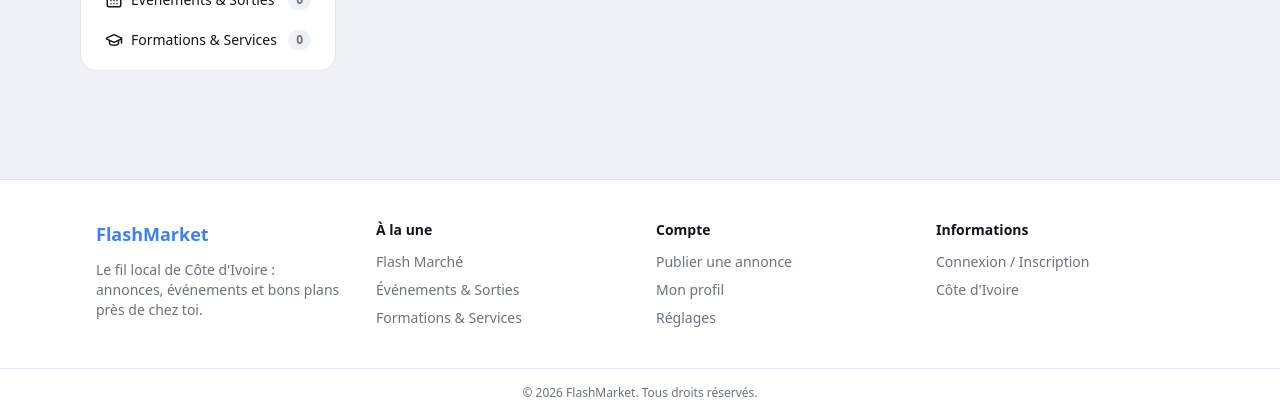
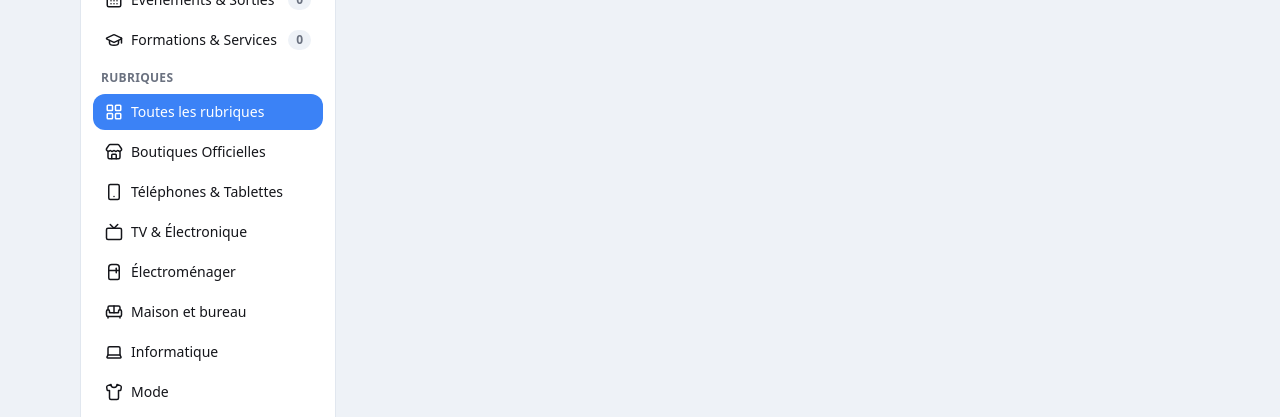
Before and after one commit to Larrhann/flashmarket, a Next.js app: page / in a window 1280 px wide. Shown: the part 383-800 px from the top of the page. Built offline with nearby package versions, Linux system fonts and the light colour scheme; no server answers; the database is empty.

Commit message:
Ajout rubriques (catégories) Jumia-style dans la sidebar et filtrage

```diff
--- a/src/app/api/payments/webhook/route.ts
+++ b/src/app/api/payments/webhook/route.ts
@@ -52,6 +52,7 @@
         .insert({
           user_id: tx.user_id,
           type: payload.type as "flash" | "event" | "formation",
+          categorie: (payload.categorie as string) ?? null,
           titre: payload.titre as string,
           description: (payload.description as string) ?? null,
           prix: (payload.prix as number) ?? null,
--- a/src/components/create/create-form.tsx
+++ b/src/components/create/create-form.tsx
@@ -6,9 +6,9 @@
 import clsx from "clsx";
 import { createClient } from "@/lib/supabase/client";
 import { Button } from "@/components/ui/button";
-import { Input } from "@/components/ui/input";
+import { Input, Select } from "@/components/ui/input";
 import { Textarea } from "@/components/ui/textarea";
-import { FREE_FLASH_PER_WEEK, PRICING } from "@/lib/constants";
+import { CATEGORIES, FREE_FLASH_PER_WEEK, PRICING } from "@/lib/constants";
 import type { PostType } from "@/lib/database.types";
 
 interface CreateFormProps {
@@ -38,6 +38,7 @@
   const fileInputRef = useRef<HTMLInputElement>(null);
 
   const [type, setType] = useState<PostType>("flash");
+  const [categorie, setCategorie] = useState("");
   const [titre, setTitre] = useState("");
   const [description, setDescription] = useState("");
   const [prix, setPrix] = useState("");
@@ -109,6 +110,7 @@
           statut: "en_attente",
           payload: {
             type,
+            categorie: type === "flash" ? categorie || null : null,
             titre: titre.trim(),
             description: description.trim() || null,
             prix: prix ? Number(prix) : null,
@@ -136,6 +138,7 @@
     const { error: insertError } = await supabase.from("posts").insert({
       user_id: userId,
       type,
+      categorie: type === "flash" ? categorie || null : null,
       titre: titre.trim(),
       description: description.trim() || null,
       prix: prix ? Number(prix) : null,
@@ -212,6 +215,20 @@
               Tu as utilisé tes {FREE_FLASH_PER_WEEK} Flash gratuits cette
               semaine. La publication suivante coûte{" "}
               <strong>{PRICING.FLASH_PUBLICATION} FCFA</strong>.
+            </div>
+          )}
+
+          {type === "flash" && (
+            <div>
+              <label className="mb-1 block text-sm font-medium">Rubrique</label>
+              <Select value={categorie} onChange={(e) => setCategorie(e.target.value)}>
+                <option value="">Sélectionner une rubrique (optionnel)</option>
+                {CATEGORIES.map((c) => (
+                  <option key={c.id} value={c.id}>
+                    {c.label}
+                  </option>
+                ))}
+              </Select>
             </div>
           )}
 
--- a/src/components/feed/feed-sidebar.tsx
+++ b/src/components/feed/feed-sidebar.tsx
@@ -1,7 +1,25 @@
 "use client";
 
 import clsx from "clsx";
-import { LayoutGrid, ShoppingBag, CalendarDays, GraduationCap } from "lucide-react";
+import {
+  LayoutGrid,
+  ShoppingBag,
+  CalendarDays,
+  GraduationCap,
+  Store,
+  Smartphone,
+  Tv,
+  Refrigerator,
+  Sofa,
+  Laptop,
+  Shirt,
+  ShoppingCart,
+  Sparkles,
+  Baby,
+  Tractor,
+  MoreHorizontal,
+} from "lucide-react";
+import { CATEGORIES, type CategoryId } from "@/lib/constants";
 import type { FeedFilter } from "./filter-bar";
 
 const categories: { value: FeedFilter; label: string; icon: typeof LayoutGrid }[] = [
@@ -11,13 +29,36 @@
   { value: "formation", label: "Formations & Services", icon: GraduationCap },
 ];
 
+const rubriqueIcons: Record<CategoryId, typeof LayoutGrid> = {
+  boutiques: Store,
+  telephones: Smartphone,
+  tv_electronique: Tv,
+  electromenager: Refrigerator,
+  maison_bureau: Sofa,
+  informatique: Laptop,
+  mode: Shirt,
+  supermarche: ShoppingCart,
+  beaute_hygiene: Sparkles,
+  bebes: Baby,
+  agriculture: Tractor,
+  autres: MoreHorizontal,
+};
+
 interface FeedSidebarProps {
   active: FeedFilter;
   onChange: (f: FeedFilter) => void;
   counts: { flash: number; event: number; formation: number; total: number };
+  activeCategorie: string | null;
+  onChangeCategorie: (c: string | null) => void;
 }
 
-export function FeedSidebar({ active, onChange, counts }: FeedSidebarProps) {
+export function FeedSidebar({
+  active,
+  onChange,
+  counts,
+  activeCategorie,
+  onChangeCategorie,
+}: FeedSidebarProps) {
   const countFor: Record<FeedFilter, number> = {
     tout: counts.total,
     flash: counts.flash,
@@ -60,6 +101,45 @@
           </li>
         ))}
       </ul>
+
+      <p className="mt-3 px-2 pb-2 text-xs font-semibold uppercase tracking-wide text-muted">
+        Rubriques
+      </p>
+      <ul className="space-y-1">
+        <li>
+          <button
+            onClick={() => onChangeCategorie(null)}
+            className={clsx(
+              "flex w-full items-center gap-2 rounded-xl px-3 py-2 text-sm font-medium transition-colors",
+              activeCategorie === null
+                ? "bg-primary text-primary-foreground"
+                : "text-foreground hover:bg-background"
+            )}
+          >
+            <LayoutGrid size={18} />
+            Toutes les rubriques
+          </button>
+        </li>
+        {CATEGORIES.map(({ id, label }) => {
+          const Icon = rubriqueIcons[id];
+          return (
+            <li key={id}>
+              <button
+                onClick={() => onChangeCategorie(id)}
+                className={clsx(
+                  "flex w-full items-center gap-2 rounded-xl px-3 py-2 text-sm font-medium transition-colors",
+                  activeCategorie === id
+                    ? "bg-primary text-primary-foreground"
+                    : "text-foreground hover:bg-background"
+                )}
+              >
+                <Icon size={18} />
+                {label}
+              </button>
+            </li>
+          );
+        })}
+      </ul>
     </nav>
   );
 }
--- a/src/components/feed/feed-view.tsx
+++ b/src/components/feed/feed-view.tsx
@@ -39,6 +39,7 @@
 }: FeedViewProps) {
   const [posts, setPosts] = useState(initialPosts);
   const [filter, setFilter] = useState<FeedFilter>("tout");
+  const [categoryFilter, setCategoryFilter] = useState<string | null>(null);
   const [search, setSearch] = useState("");
   const [liked] = useState<Set<number>>(new Set(likedPostIds));
 
@@ -143,6 +144,10 @@
     let filtered =
       filter === "tout" ? hubFiltered : hubFiltered.filter((p) => p.type === filter);
 
+    if (categoryFilter) {
+      filtered = filtered.filter((p) => p.categorie === categoryFilter);
+    }
+
     const query = search.trim().toLowerCase();
     if (query) {
       filtered = filtered.filter(
@@ -158,7 +163,7 @@
       if (aBoosted !== bBoosted) return aBoosted ? -1 : 1;
       return new Date(b.created_at).getTime() - new Date(a.created_at).getTime();
     });
-  }, [hubFiltered, filter, search]);
+  }, [hubFiltered, filter, categoryFilter, search]);
 
   const heroPosts = useMemo(() => {
     const boosted = hubFiltered.filter(isBoostActive);
@@ -310,7 +315,19 @@
 
       <div className="mt-3 pb-6 md:flex md:gap-6">
         <aside className="hidden md:block md:w-64 shrink-0">
-          <FeedSidebar active={filter} onChange={setFilter} counts={counts} />
+          <FeedSidebar
+            active={filter}
+            onChange={(f) => {
+              setFilter(f);
+              setCategoryFilter(null);
+            }}
+            counts={counts}
+            activeCategorie={categoryFilter}
+            onChangeCategorie={(c) => {
+              setCategoryFilter(c);
+              if (c) setFilter("flash");
+            }}
+          />
         </aside>
 
         <div className="grid flex-1 grid-cols-1 gap-4 sm:grid-cols-2 lg:grid-cols-3 xl:grid-cols-4 md:self-start">
--- a/src/lib/constants.ts
+++ b/src/lib/constants.ts
@@ -20,6 +20,24 @@
 
 export type AccentColorId = (typeof ACCENT_COLORS)[number]["id"];
 
+// Rubriques (catégories) pour les publications de type "Flash Marché"
+export const CATEGORIES = [
+  { id: "boutiques", label: "Boutiques Officielles" },
+  { id: "telephones", label: "Téléphones & Tablettes" },
+  { id: "tv_electronique", label: "TV & Électronique" },
+  { id: "electromenager", label: "Électroménager" },
+  { id: "maison_bureau", label: "Maison et bureau" },
+  { id: "informatique", label: "Informatique" },
+  { id: "mode", label: "Mode" },
+  { id: "supermarche", label: "Supermarché" },
+  { id: "beaute_hygiene", label: "Beauté & Hygiène" },
+  { id: "bebes", label: "Produits pour bébés" },
+  { id: "agriculture", label: "Agriculture & Élevage" },
+  { id: "autres", label: "Autres catégories" },
+] as const;
+
+export type CategoryId = (typeof CATEGORIES)[number]["id"];
+
 // Lundi de la semaine en cours, format YYYY-MM-DD (clé de quota hebdomadaire)
 export function getCurrentWeekKey(date = new Date()): string {
   const d = new Date(date);
--- a/src/lib/database.types.ts
+++ b/src/lib/database.types.ts
@@ -92,6 +92,7 @@
           statut: PostStatut;
           created_at: string;
           expires_at: string;
+          categorie: string | null;
         };
         Insert: {
           id?: number;
@@ -112,6 +113,7 @@
           statut?: PostStatut;
           created_at?: string;
           expires_at?: string;
+          categorie?: string | null;
         };
         Update: Partial<Database["public"]["Tables"]["posts"]["Insert"]>;
         Relationships: [];
```
Also changed, not shown: 1 other file (tests, documents, lock files or other folders).
